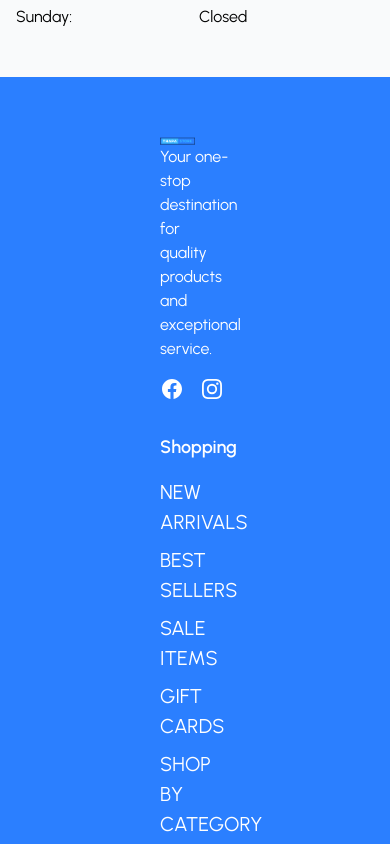
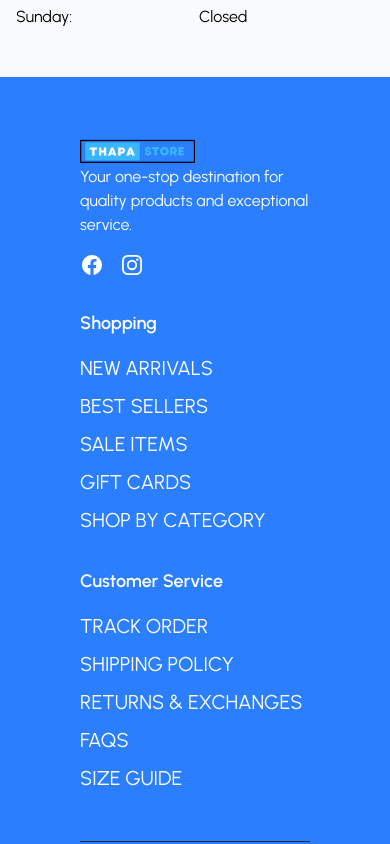
Before and after one commit to Mahendarreddykommidi/react-digital-ecommerce, a React (Vite) app: page /contact in a window 390 px wide. Shown: the part 1400-2244 px from the top of the page. Built offline with nearby package versions, Linux system fonts and the light colour scheme.

Commit message:
changes in footer

```diff
--- a/src/components/Footer/Footer.jsx
+++ b/src/components/Footer/Footer.jsx
@@ -4,9 +4,9 @@ import React from 'react';
 const Footer = () => {
     return (
         <footer className=" text-white bg-blue-500 flex justify-between px-20">
-            <div className="max-w-7xl my-15  ">
+            <div className="max-w-4xl md:max-w-6xl my-15  ">
                 {/* Main Footer Content */}
-                <div className="grid grid-cols-1 md:grid-cols-2 lg:grid-cols-3 gap-8 mx-20">
+                <div className="grid grid-cols-1 md:grid-cols-2 lg:grid-cols-3 gap-8 md:mx-20">
                     {/* Shop Info */}
                     <div>
                         <img src="../images/logo.png" alt="" className='w-1/2'/>
```
